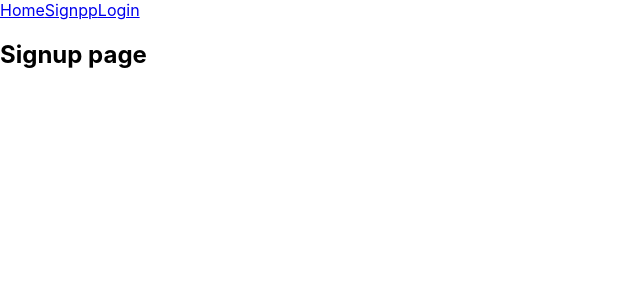
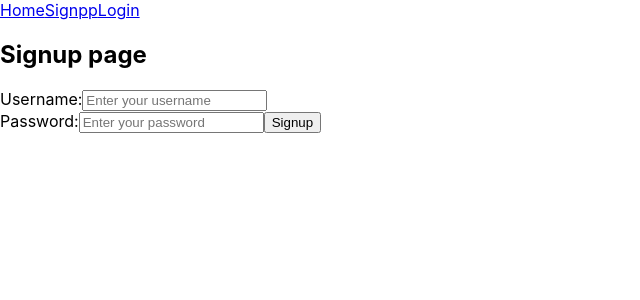
Before and after one commit to darunbjork/auth-react-app-steps, a React (Create React App) app: page /signup in a window 1280 px wide. Shown: the top 300 px of the page, without its empty margins (0-640 px from the left). Built offline with nearby package versions, Linux system fonts and the light colour scheme.

Commit message:
ADD Basic forms for Signup and Login

```diff
--- a/src/Ccomponents/Home.jsx
+++ b/src/Ccomponents/Home.jsx
@@ -3,7 +3,7 @@ import React from "react";
 const Home = () => {
   return (
     <div>
-      <h1>Hello, welcome</h1>
+      <h1>welcome</h1>
     </div>
   )
 };
--- a/src/Ccomponents/Login.jsx
+++ b/src/Ccomponents/Login.jsx
@@ -1,9 +1,45 @@
-import React from "react";
+import React, { useState } from "react";
 
 const Login = () => {
+
+  const [username, setUsername ] = useState('');
+  const [password, setPassword ] = useState('');
+
+  const handleSubmit = (e) => {
+    e.preventDefault();
+
+    alert('Youu logged in successfully.')
+
+    console.log('Login username:', username);
+    console.log('Login password:', password);
+  };
   return (
   <div>
     <h1>Login page</h1>
+    <form onSubmit={handleSubmit}>
+      <label htmlFor="username">
+        Username:
+        <input
+        type="text"
+        placeholder="Enter your username"
+        value={username}
+        onChange={(e) => setUsername(e.target.value)}
+        required
+        />
+      </label>
+      <br />
+      <label htmlFor="password">
+        Password:
+        <input
+        type="password"
+        placeholder="Enter your password"
+        value={password}
+        onChange={(e) => setPassword(e.target.value)}
+        required
+        />
+      </label>
+      <button type="submit">Login</button>
+    </form>
   </div>
   )
 };
--- a/src/Ccomponents/Signup.jsx
+++ b/src/Ccomponents/Signup.jsx
@@ -1,9 +1,48 @@
-import React from "react";
+import React, { useState } from "react";
 
 const Signup = () => {
+
+  const [username, setUsername ] = useState('');
+  const [password, setPassword ] = useState('');
+
+  const handleSubmit = (e) => {
+    e.preventDefault();
+
+    console.log('Signup Username', username);
+    console.log('Signup password', password);
+
+    setUsername('');
+    setPassword('');
+
+    alert('you created accoutn successfully with the usernam ' + username);
+  };
   return (
     <div>
       <h2>Signup page</h2>
+      <form onSubmit={handleSubmit}>
+        <label htmlFor="username">
+          Username:
+          <input
+          type="text"
+          placeholder="Enter your username"
+          value={username}
+          onChange={(e) => setUsername(e.target.value)}
+          required
+          />
+        </label>
+        <br />
+        <label htmlFor="username">
+          Password:
+          <input
+          type="password"
+          placeholder="Enter your password"
+          value={password}
+          onChange={(e) => setPassword(e.target.value)}
+          required
+          />
+        </label>
+        <button type="submit">Signup</button>
+      </form>
     </div>
   )
 };
```
